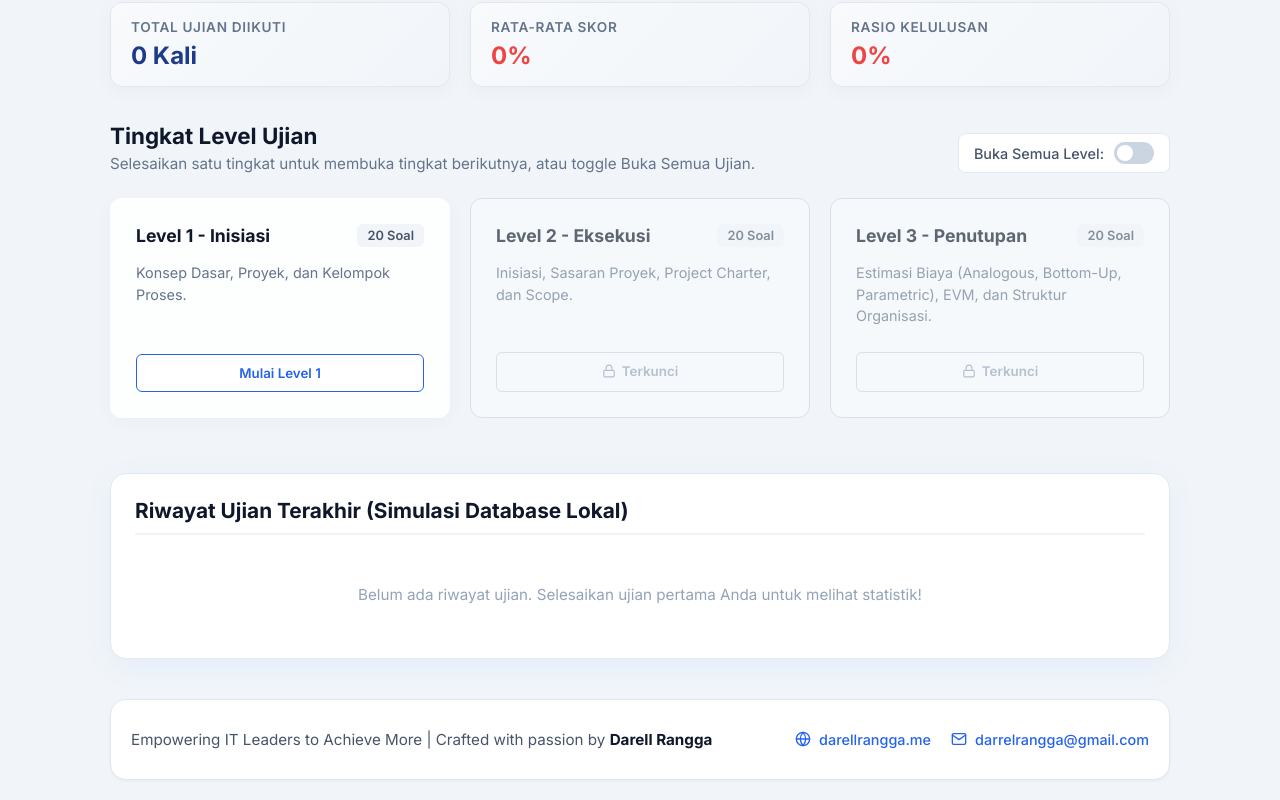
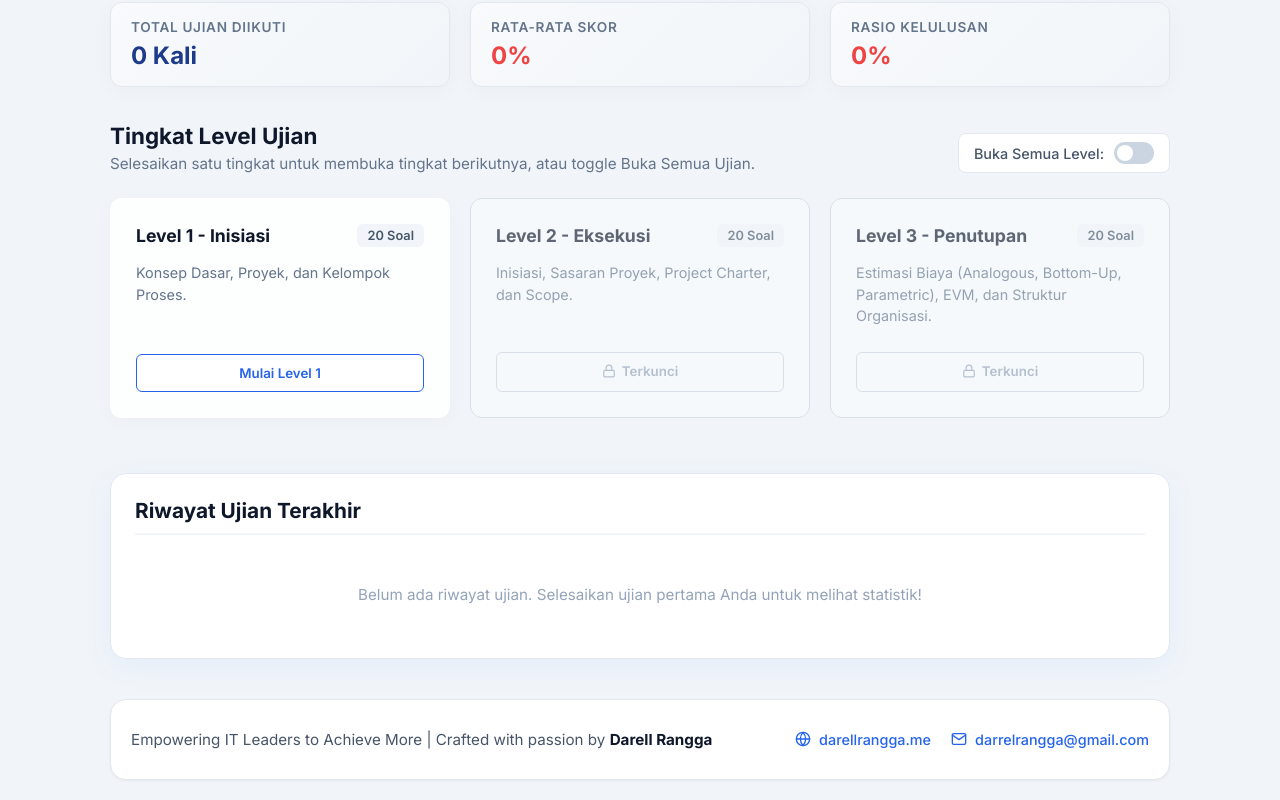
Before and after one commit to Rangga11268/cumlaudeArea, a React (Vite) app: page / in a window 1280 px wide. Shown: the part 878-1678 px from the top of the page. Built offline with nearby package versions, Linux system fonts and the light colour scheme.

Commit message:
feat: clean up history labels and add vercel config for seamless deployment

```diff
--- a/src/CumlaudeArea.jsx
+++ b/src/CumlaudeArea.jsx
@@ -3380,7 +3380,7 @@ export default function CumlaudeArea() {
         <div className="history-section">
           <div className="history-card glass-panel">
             <div className="history-title-area">
-              <h3>Riwayat Ujian Terakhir (Simulasi Database Lokal)</h3>
+              <h3>Riwayat Ujian Terakhir</h3>
               {examHistory.length > 0 && (
                 <button className="btn-danger-outline" onClick={clearHistory}>
                   Hapus Riwayat
```
Also changed, not shown: vercel.json (added).
